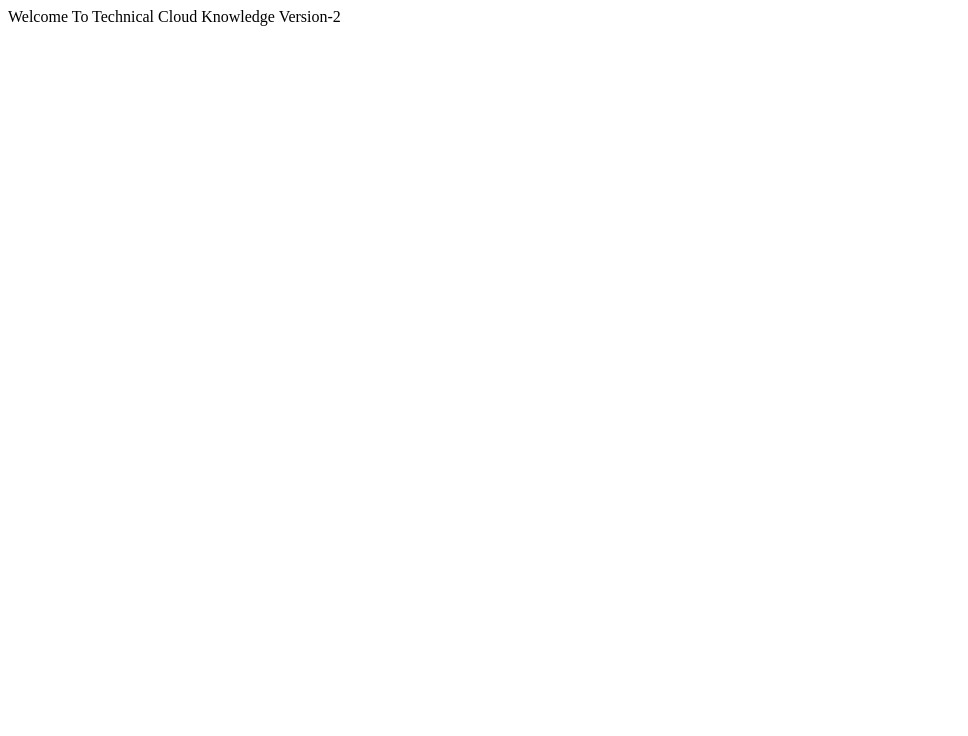
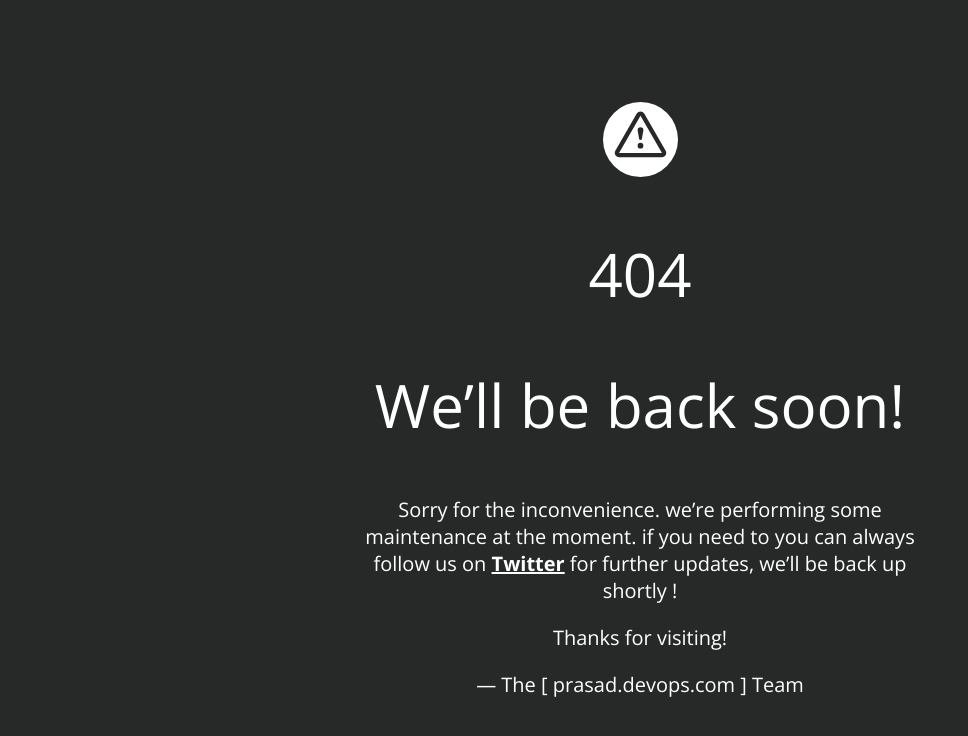
Before and after one commit to merajaprasad/blue-green-deployment-aws, a plain HTML site: page index.html in a window 1280 px wide. Shown: the whole page, without its empty margins (0-968 px from the left). Drawn offline with nearby package versions, Linux system fonts and the light colour scheme.

Commit message:
Update index.html

```diff
--- a/index.html
+++ b/index.html
@@ -1 +1,26 @@
-Welcome To Technical Cloud Knowledge Version-2
+<!doctype html>
+<title>Site Maintenance</title>
+<link href="https://fonts.googleapis.com/css?family=Open+Sans:300,400,700" rel="stylesheet">
+<style>
+  html, body { padding: 0; margin: 0; width: 100%; height: 100%; }
+  * {box-sizing: border-box;}
+  body { text-align: center; padding: 0; background: #272929; color: #fff; font-family: Open sans; }
+  h1 { font-size: 60px; font-weight: 200; text-align: center;}
+  body { font-family: Open sans; font-weight: 200; font-size: 20px; color: #fff; text-align: center; display: -webkit-box; display: -ms-flexbox; display: flex; -webkit-box-pack: center; -ms-flex-pack: center; justify-content: center; -webkit-box-align: center; -ms-flex-align: center; align-items: center;}
+  article { display: block; width: 700px; padding: 50px; margin: 0 auto; }
+  a { color: #fff; font-weight: bold;}
+  a:hover { text-decoration: none; }
+  svg { width: 75px; margin-top: 1em; }
+</style>
+
+<article>
+    <svg xmlns="http://www.w3.org/2000/svg" viewBox="0 0 202.24 202.24"><defs><style>.cls-1{fill:#fff;}</style></defs><title>Asset 3</title><g id="Layer_2" data-name="Layer 2"><g id="Capa_1" data-name="Capa 1"><path class="cls-1" d="M101.12,0A101.12,101.12,0,1,0,202.24,101.12,101.12,101.12,0,0,0,101.12,0ZM159,148.76H43.28a11.57,11.57,0,0,1-10-17.34L91.09,31.16a11.57,11.57,0,0,1,20.06,0L169,131.43a11.57,11.57,0,0,1-10,17.34Z"/><path class="cls-1" d="M101.12,36.93h0L43.27,137.21H159L101.13,36.94Zm0,88.7a7.71,7.71,0,1,1,7.71-7.71A7.71,7.71,0,0,1,101.12,125.63Zm7.71-50.13a7.56,7.56,0,0,1-.11,1.3l-3.8,22.49a3.86,3.86,0,0,1-7.61,0l-3.8-22.49a8,8,0,0,1-.11-1.3,7.71,7.71,0,1,1,15.43,0Z"/></g></g></svg>
+    <h1>404</h1>
+    <h1>We&rsquo;ll be back soon!</h1>
+    <div>
+        <p>Sorry for the inconvenience. we&rsquo;re performing some maintenance at the moment. if you need to you can always follow us on <a href="http://www.twitter.com/">Twitter</a> for further updates, we&rsquo;ll be back up shortly !</p>
+        <p>Thanks for visiting!</p>
+        <p>&mdash; The [ prasad.devops.com ] Team</p>
+
+    </div>
+</article>
```
